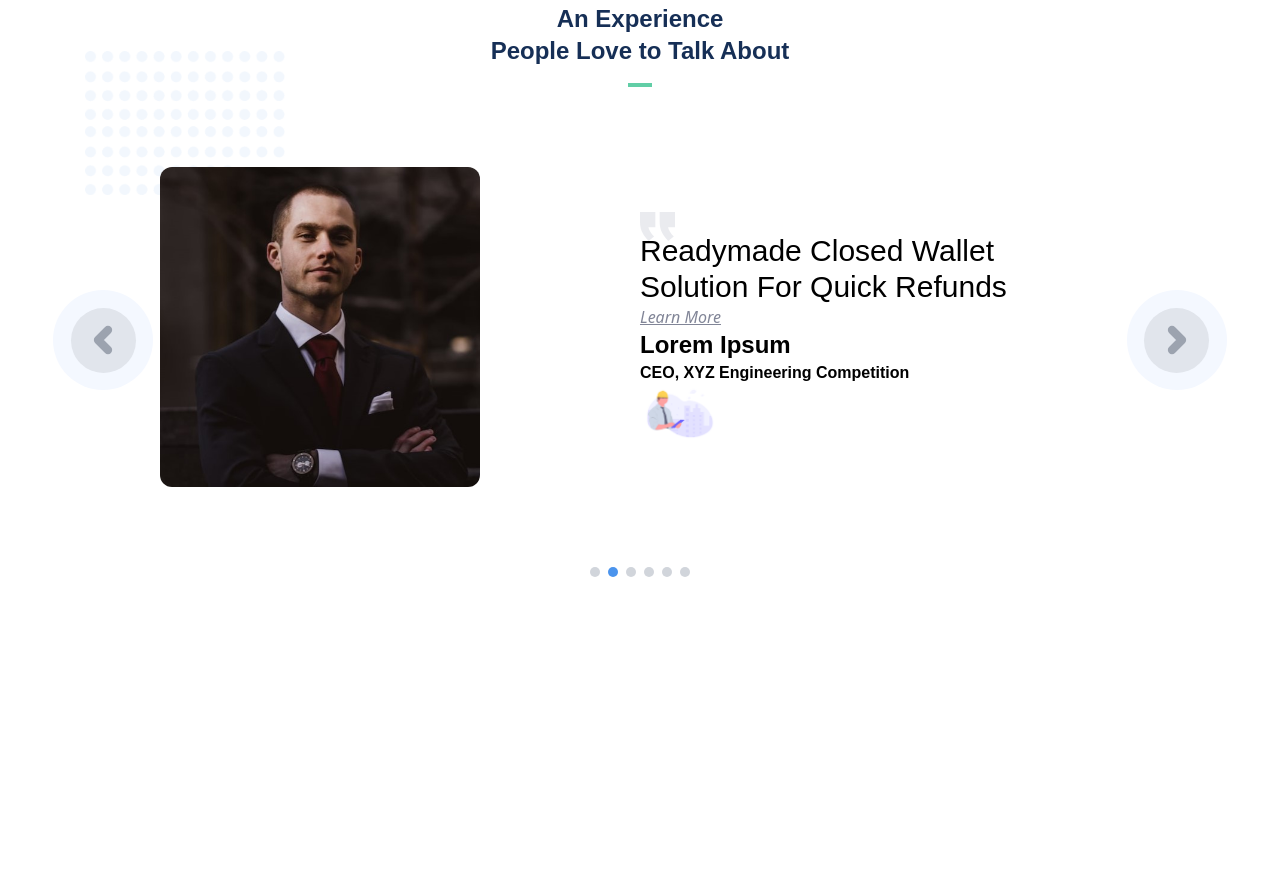
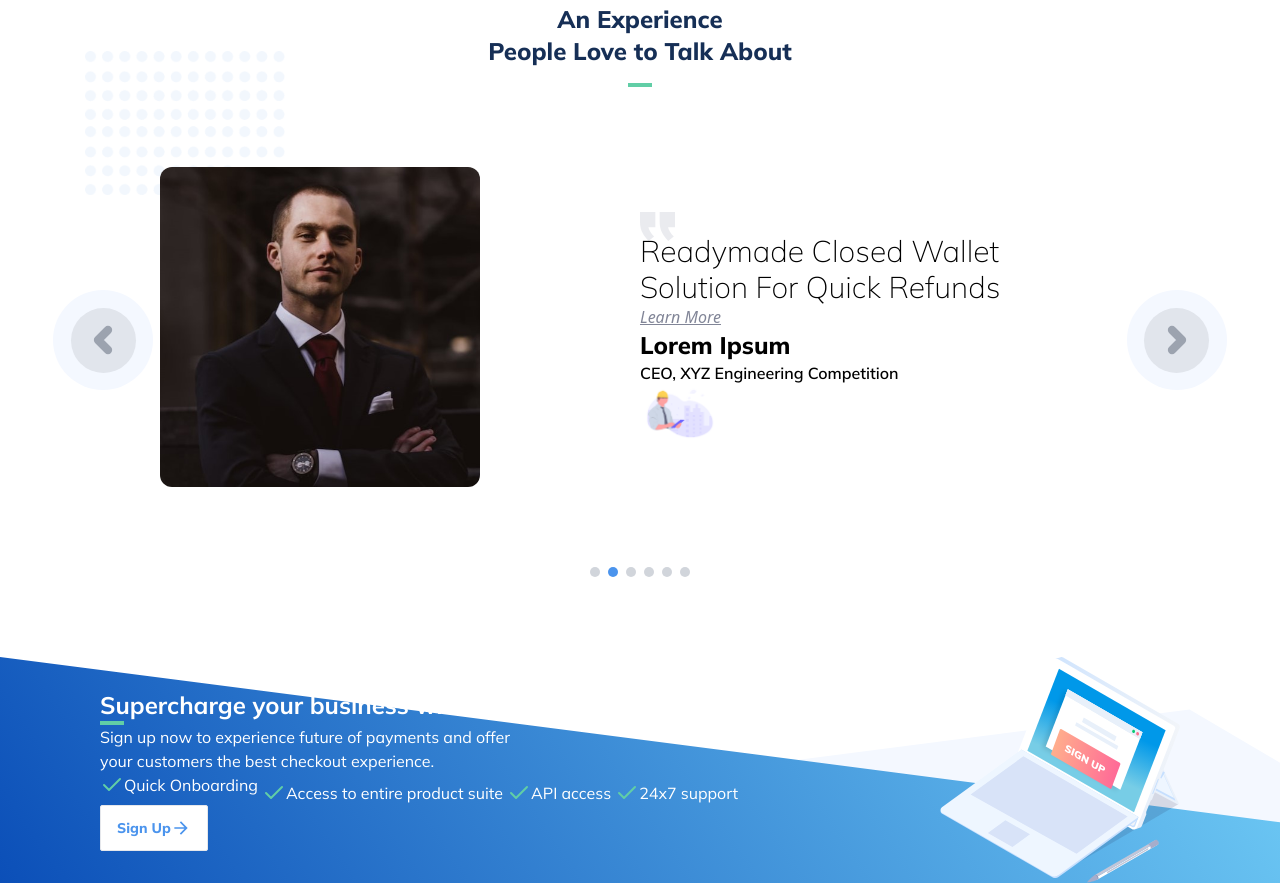
Before and after one commit to saisathwik22/razorpay-ui, a website built with Vite: page index.html in a window 1280 px wide. Shown: the part 5992-6875 px from the top of the page. Before the commit the page ends 6649 px from the top, so only its background shows below. Built offline with nearby package versions, Linux system fonts and the light colour scheme.

Commit message:
CTA section initiated. Yet to be completed. CodeStage: 9:14:00

```diff
--- a/index.html
+++ b/index.html
@@ -7,11 +7,23 @@
     <link rel="stylesheet" href="main.css" />
     <script src="https://unpkg.com/feather-icons"></script>
     <title>Razorpay</title>
+
+    <!-- google font -->
+    <link rel="preconnect" href="https://fonts.googleapis.com" />
+    <link rel="preconnect" href="https://fonts.gstatic.com" crossorigin />
+    <link
+      href="https://fonts.googleapis.com/css2?family=Mulish:wght@200;300;400;500;600;700;800;900&display=swap"
+      rel="stylesheet"
+    />
+
     <style>
       .corefeaturesection {
         background-size: 100% 100%;
         padding-top: 12rem;
         padding-bottom: 12rem;
+      }
+      .ctaSection {
+        background-size: 100% 100%;
       }
       .companiesList {
         animation: 10s infinite linear moveCompany;
@@ -1572,7 +1584,7 @@
         <div class="w-11/12 max-w-[1080px] mx-auto relative flex flex-row">
           <!-- left part -->
           <div class="flex flex-col justify-center max-w-[calc(100%-500px)]">
-            <h2 class="font-sans-serif font-bold text-2xl text-deepBlueHead">
+            <h2 class="font-mullish font-bold text-2xl text-deepBlueHead">
               Join the 50,00,000+ businesses using Razorpay
             </h2>
             <div class="w-6 h-1 bg-greenLight mb-10 my-4"></div>
@@ -1725,6 +1737,116 @@
           </div>
         </div>
       </section>
+
+      <!-- CTA section -->
+      <section
+        class="bg-[url(/images/CTABg.svg)] w-full h-full bg-no-repeat bg-cover relative ctaSection"
+      >
+        <!-- main content box -->
+        <div
+          class="w-11/12 max-w-[1080px] relative flex flex-row mx-auto items-center justify-between space-x-20"
+        >
+          <!-- left part -->
+          <div>
+            <h2 class="font-mullish font-bold text-2xl text-white">
+              Supercharge your business with Razorpay
+            </h2>
+            <div class="w-6 h-1 bg-greenLight"></div>
+            <p class="font-mullish text-white">
+              Sign up now to experience future of payments and offer <br />
+              your customers the best checkout experience.
+            </p>
+
+            <ul class="flex flex-row flex-wrap gap-1 space-y-2 text-white">
+              <li class="font-mullish text-white flex flex-row">
+                <svg
+                  xmlns="http://www.w3.org/2000/svg"
+                  width="24"
+                  height="24"
+                  viewBox="0 0 24 24"
+                  fill="none"
+                  stroke="currentColor"
+                  stroke-width="2"
+                  stroke-linecap="round"
+                  stroke-linejoin="round"
+                  class="feather feather-check text-greenLight"
+                >
+                  <polyline points="20 6 9 17 4 12"></polyline>
+                </svg>
+                <span>Quick Onboarding</span>
+              </li>
+              <li class="font-mullish text-white flex flex-row">
+                <svg
+                  xmlns="http://www.w3.org/2000/svg"
+                  width="24"
+                  height="24"
+                  viewBox="0 0 24 24"
+                  fill="none"
+                  stroke="currentColor"
+                  stroke-width="2"
+                  stroke-linecap="round"
+                  stroke-linejoin="round"
+                  class="feather feather-check text-greenLight"
+                >
+                  <polyline points="20 6 9 17 4 12"></polyline>
+                </svg>
+                <span>Access to entire product suite</span>
+              </li>
+              <li class="font-mullish text-white flex flex-row">
+                <svg
+                  xmlns="http://www.w3.org/2000/svg"
+                  width="24"
+                  height="24"
+                  viewBox="0 0 24 24"
+                  fill="none"
+                  stroke="currentColor"
+                  stroke-width="2"
+                  stroke-linecap="round"
+                  stroke-linejoin="round"
+                  class="feather feather-check text-greenLight"
+                >
+                  <polyline points="20 6 9 17 4 12"></polyline>
+                </svg>
+                <span>API access</span>
+              </li>
+              <li class="font-mullish text-white flex flex-row">
+                <svg
+                  xmlns="http://www.w3.org/2000/svg"
+                  width="24"
+                  height="24"
+                  viewBox="0 0 24 24"
+                  fill="none"
+                  stroke="currentColor"
+                  stroke-width="2"
+                  stroke-linecap="round"
+                  stroke-linejoin="round"
+                  class="feather feather-check text-greenLight"
+                >
+                  <polyline points="20 6 9 17 4 12"></polyline>
+                </svg>
+                <span>24x7 support</span>
+              </li>
+            </ul>
+            <button
+              class="py-3 px-4 min-w-[32px] font-mullish text-sm font-extrabold bg-white text-lightBlue300 border rounded-sm hidden lg:flex items-center hover:text-lightBlue500 transition-all duration-200"
+            >
+              Sign Up
+              <svg
+                viewBox="0 0 24 24"
+                focusable="false"
+                class="w-[20px] h-[20px] -skew-x-[0deg]"
+              >
+                <path
+                  fill="currentColor"
+                  d="M12 4l-1.41 1.41L16.17 11H4v2h12.17l-5.58 5.59L12 20l8-8z"
+                ></path>
+              </svg>
+            </button>
+          </div>
+          <!-- right part img -->
+          <img src="./images/ctaImg.svg" alt="" width="240px" height="282px" />
+        </div>
+      </section>
     </div>
   </body>
 </html>
```
Also changed, not shown: images/CTABg.svg (added), images/ctaImg.svg (added), images/facebook-icon.svg (added), images/footer-certificate-1.png (added), images/footer-certificate-2.jpg (added), images/github-icon.svg (added), images/instagram-icon.svg (added), images/linkedin-icon.svg (added), images/twitter-icon.svg (added).
